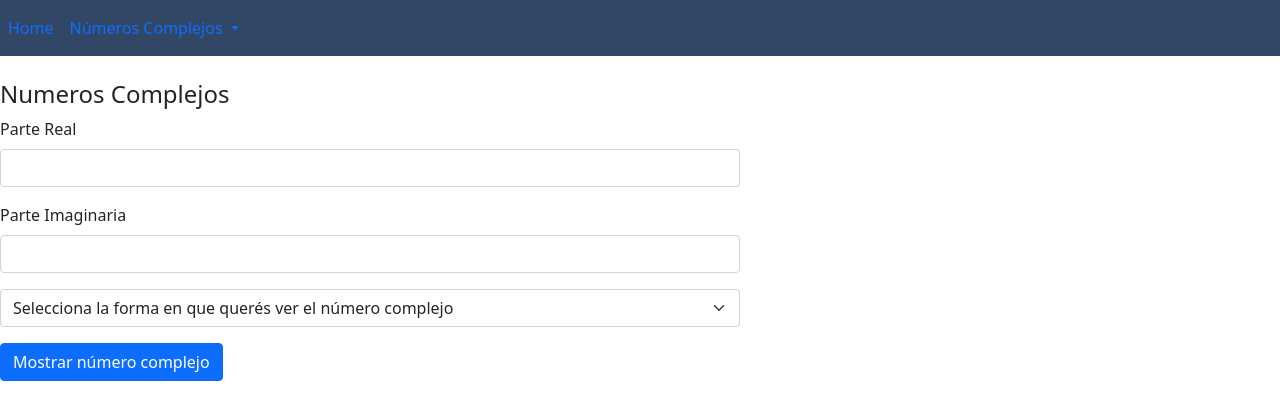
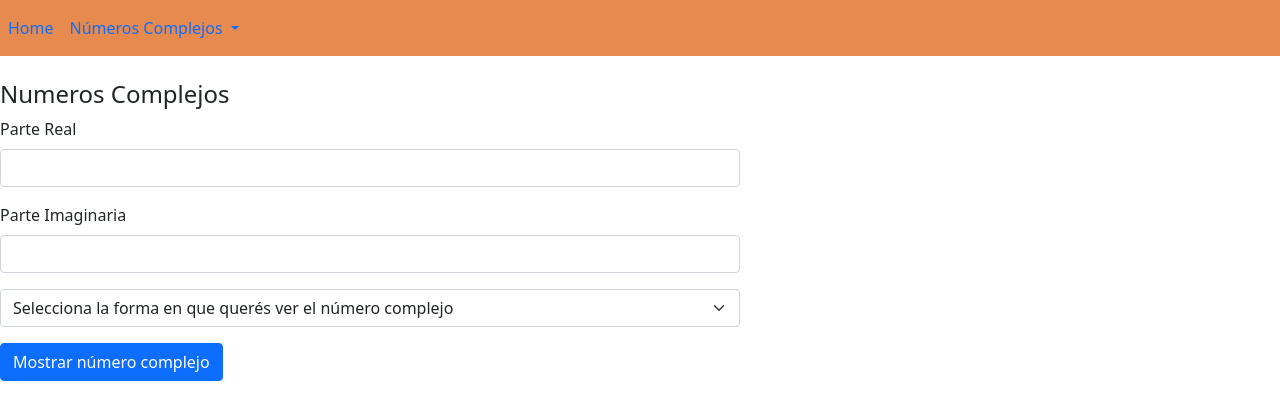
Before and after one commit to IgnacioG2000/Matematica-Superior, a Flask app: page /complejos in a window 1280 px wide. Shown: the top 420 px of the page. Run offline with Flask 2, Linux system fonts and the light colour scheme.

Commit message:
Cambio bg porque no se veia la nav

```diff
--- a/static/css/styles.css
+++ b/static/css/styles.css
@@ -22,7 +22,7 @@
 
 
 .bg-color3 {
-    background-color: #324766;
+    background-color: #E68A50;
 }
 
 
```
